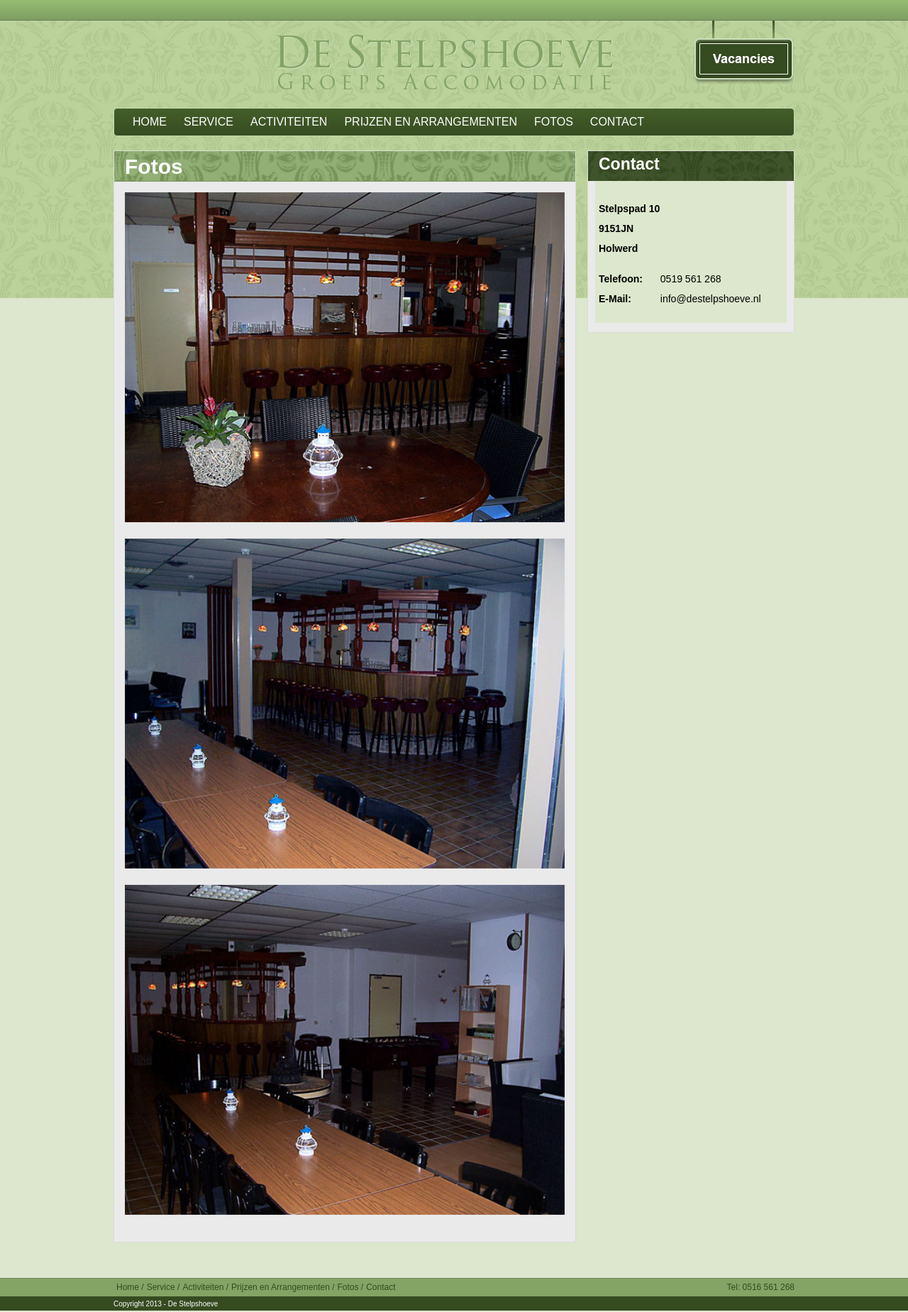
After one commit to Apiria/Stelpshoeve, a PHP site: page /menu/fotos.php in a window 1280 px wide. The commit adds this page. Shown: the whole page at 71% size. Run offline with PHP 8.4, Linux system fonts and the light colour scheme; lists and menus that the app fills with data are empty.

Commit message:
added pictures. started to work on the fotos page but I dont like it so I have to do something different

```diff
--- a/activiteiten.php
+++ b/activiteiten.php
@@ -20,5 +20,6 @@
         Stadswandeling Dokkum<br>
         De tuinen in buitenpost</p>
     <p>Voor meer informatie over Noord-Oost Friesland  zie  <a href="http://www.friesvakantieland.nl">www.friesvakantieland.nl</a></p>
+    <img class="image" src="http://localhost/menu/images/zee-uitzicht.jpg">
 </div>
 <?php include("includes/footer.php"); ?>
--- /dev/null
+++ b/fotos.php
@@ -0,0 +1,14 @@
+<?php include("includes/header.php"); ?>
+<div class="content-header">
+    <h1>Fotos</h1>
+</div>
+<div class="content">
+    <div class="foto">
+        <img src="http://localhost/menu/images/bar-1.jpg">
+        <img src="http://localhost/menu/images/bar-2.jpg">
+        <img src="http://localhost/menu/images/bar-3.jpg">
+
+    </div>
+
+</div>
+<?php include("includes/footer.php"); ?>
--- a/index.php
+++ b/index.php
@@ -36,6 +36,7 @@
                         <p>De meeste mensen kennen Holwerd als de aanlegplaats voor de boot naar  Ameland. Holwerd heeft zelf echter ook veel te bieden. In het dorpje achter de dijk kunt U volop genieten van de rust en de schoonheid van het waddengebied. In de omgeving van het dorp zijn veel mogelijkheden om interessante en leuke uitstapjes te maken te wandelen en te fietsen.
                             Als u door het dorp zelf loopt krijgt u het gevoel in vroegere tijden te verkeren. De kern van het dorp heeft een bijzonder karater dankzij de vele oude huisjes en de gezellige straatjes die worden gekenmerkt door de hoogteverschillen in stoepen en trappen en kleine steegjes.
                             Holwerd is een uiterst geschikte plaats voor een mooie vakantie in fries Waddengebied.</p>
+                        <img class="image" src="http://localhost/menu/images/omgeving-holwerd.jpg">
                     </div>
                 </div>
                 <?php include("includes/contact-box.php"); ?>
--- a/services.php
+++ b/services.php
@@ -12,5 +12,6 @@
     <p>Er lopen hele mooie fietsroutes door en om holwerd. Deze routes zijn verkrijgbaar in de accommodatie. Wij kunnen fietsen voor u regelen.</p>
     <h2>Dinner/ontbijt service</h2>
     <p>Mocht u geen zin hebben om te koken dan kunnen wij voor u een barbeque of een gourmet regelen ook kunt u een warm en koud buffet bestellen . Bij de snackbar kunt u patat en snacks of ijs bestellen. Ook kan er iemand op ambachtelijke wijze vis voor u komen roken of voor een ontbijt  gezorgen. Mogelijkheden en prijzen op aanvraag.</p>
+    <img class="image" src="http://localhost/menu/images/kinderhoek2.jpg">
 </div>
 <?php include("includes/footer.php"); ?>
--- a/style.css
+++ b/style.css
@@ -504,3 +504,16 @@ body{
     color:#fff;
     font-size:10px;
 }
+
+/** ========================= /
+/* == images == */
+/* ========================= **/
+
+.image{
+    width:620px;
+}
+
+.foto img{
+    width:620px;
+    margin-bottom:20px;
+}
```
Also changed, not shown: images/Slider-test-pic.jpg, images/bar-1.jpg (added), images/bar-2.jpg (added), images/bar-3.jpg (added), images/kinderhoek2.jpg (added), images/omgeving-holwerd.jpg (added), images/zee-uitzicht.jpg (added).
